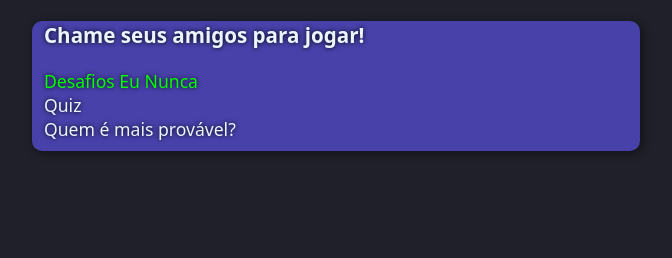
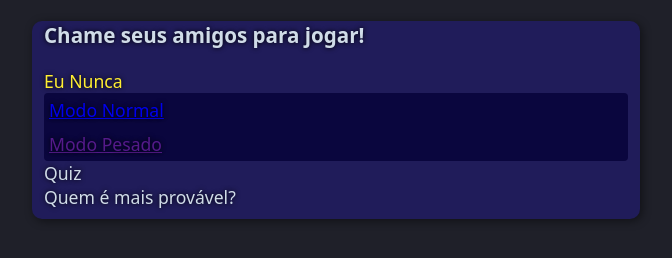
Before and after one commit to Lisboa06/desafios-eu-nunca, a plain HTML site: page index.html in a window 1280 px wide. Shown: the whole page, without its empty margins (304-976 px from the left). Drawn offline with Linux system fonts and the light colour scheme.

Commit message:
organizando arquivos

```diff
--- a/index.html
+++ b/index.html
@@ -11,10 +11,10 @@
     <div class="card">
         <h3>Chame seus amigos para jogar!</h3>
         <div class="eununca-primario">
-            <li>Desafios Eu Nunca</li>
+            <li>Eu Nunca</li>
             <ul>
-                <li>Modo Normal</li>
-                <li>Modo Pesado</li>
+                <li><a href="eununca/eununca.html">Modo Normal</a></li>
+                <li><a href="">Modo Pesado</a></li>
             </ul>
         </div>
 
--- a/padrao.css
+++ b/padrao.css
@@ -1,7 +1,7 @@
 :root {
     --cor-fundo-pagina: #1f2029;
-    --cor-fundo-card: #4841aa;
-    --cor-card: #eaf5ff;
+    --cor-fundo-card: #201c5a;
+    --cor-card: #d0dce8;
 }
 
 body, html {
--- a/pag-index.css
+++ b/pag-index.css
@@ -5,21 +5,22 @@
 }
 
 .eununca-primario * {
+    list-style: none;
     position: relative;
 	margin: 0px;
 	padding: 0px;
 }
 .eununca-primario {
-    color: #00ff00;
+    color: #ffee32;
 }
 .eununca-primario ul {
-	background-color: #1a96ae;
+	background-color: #0a063e;
     border-radius: 4px;
     color: aliceblue;
 }
 
 .eununca-primario ul li {
-	display: none;
+	/* display: none; */
 	/* position:absolute; */
 	top: 100%;
 	padding: 5px;
```
Also changed, not shown: eununca/eununca.html (renamed from eununca.html, +1 -1 lines), eununca/eununca.css (renamed from eununca.css), eununca/eununca.js (renamed from eununca.js).
